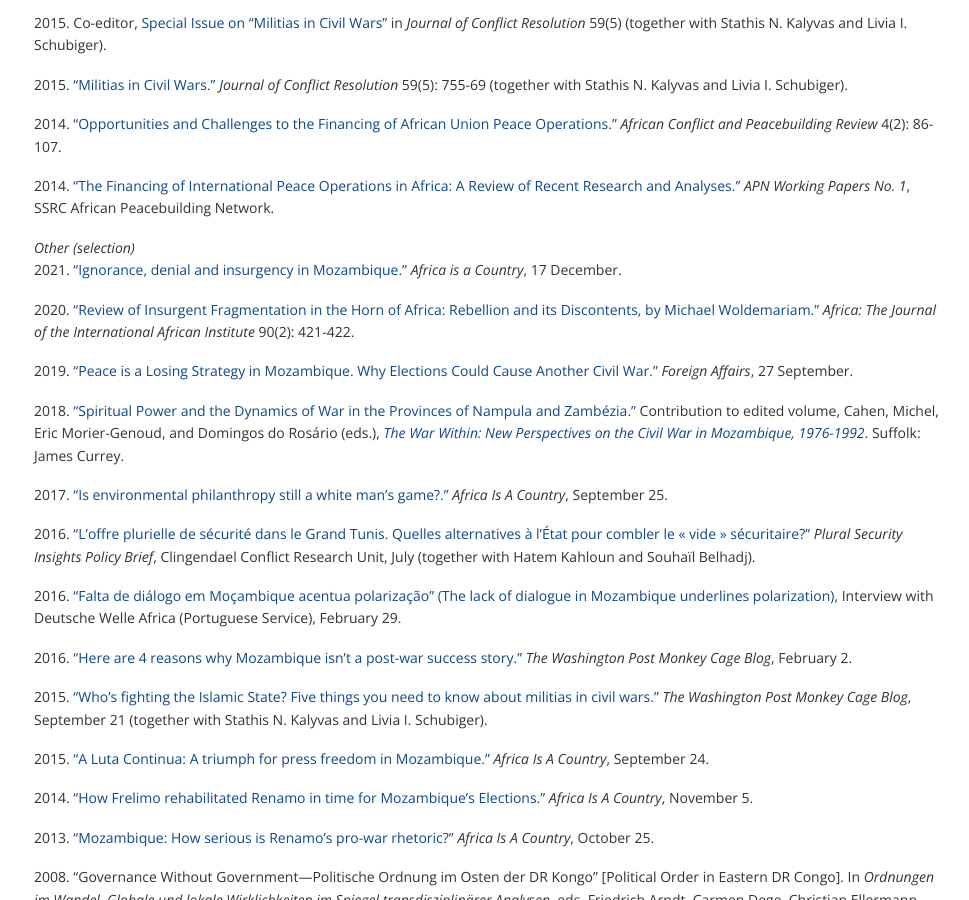
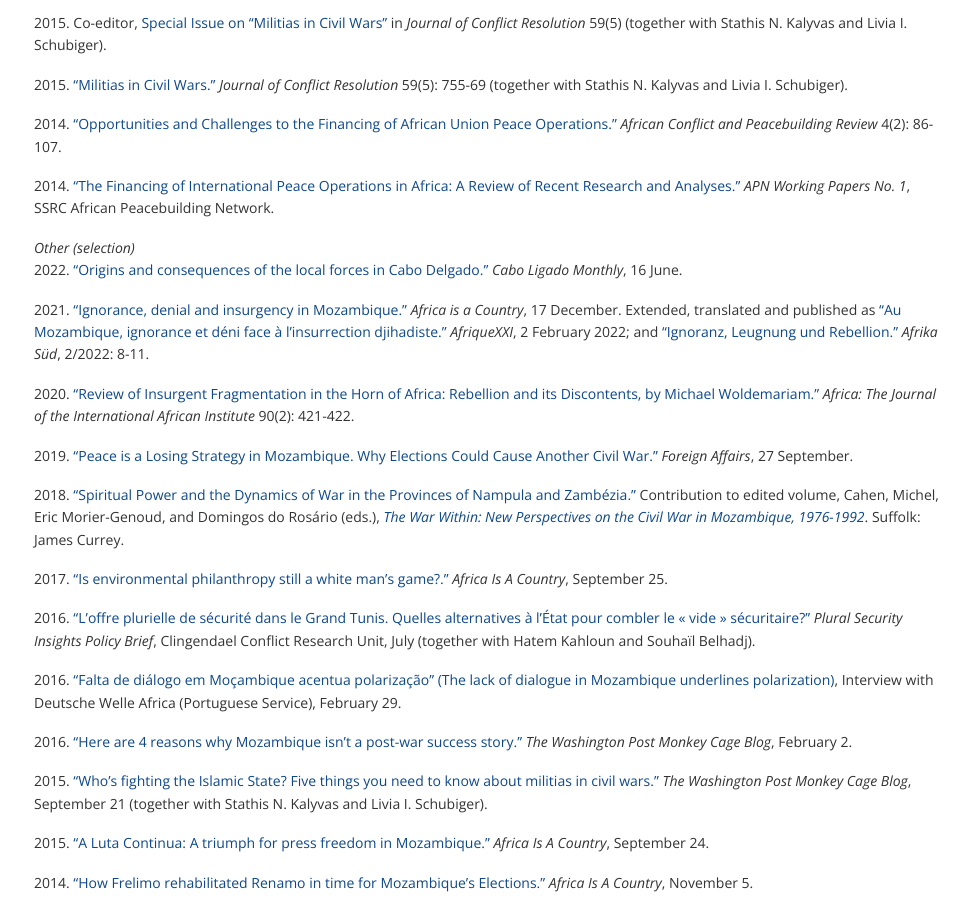
Before and after one commit to corinnajentzsch/corinnajentzsch.github.io, a Jekyll site: the page built from publications.md, in a window 1280 px wide and 900 px high, scrolled down 729 px. Shown: the whole window, without its empty margins (151-1120 px from the left). Built offline with Jekyll 4.4.1, drawn with Linux system fonts in a browser that asks for light colours.

Commit message:
Update publications.md

```diff
--- a/publications.md
+++ b/publications.md
@@ -27,7 +27,9 @@ _Peer-reviewed_
 2014\. ["The Financing of International Peace Operations in Africa: A Review of Recent Research and Analyses."](webarchive.ssrc.org/working-papers/APN_WorkingPapers01_Jentzsch.pdf "APN WorkingPapers 01 Jentzsch") _APN Working Papers No. 1_, SSRC African Peacebuilding Network.
 
 _Other (selection)_
-2021\. ["Ignorance, denial and insurgency in Mozambique."](https://africasacountry.com/2021/12/ignorance-denial-and-insurgency-in-mozambique) _Africa is a Country_, 17 December.
+2022\. ["Origins and consequences of the local forces in Cabo Delgado."](https://www.caboligado.com/monthly-reports/cabo-ligado-monthly-may-2022) _Cabo Ligado Monthly_, 16 June.
+
+2021\. ["Ignorance, denial and insurgency in Mozambique."](https://africasacountry.com/2021/12/ignorance-denial-and-insurgency-in-mozambique) _Africa is a Country_, 17 December. Extended, translated and published as ["Au Mozambique, ignorance et déni face à l’insurrection djihadiste."]( https://afriquexxi.info/article4902.html) _AfriqueXXI_, 2 February 2022; and ["Ignoranz, Leugnung und Rebellion."](https://www.afrika-sued.org/ausgaben/heft-2-2022/ignoranz-leugnung-und-rebellion/) _Afrika Süd_, 2/2022: 8-11.
 
 2020\. ["Review of Insurgent Fragmentation in the Horn of Africa: Rebellion and its Discontents, by Michael Woldemariam."](https://www.muse.jhu.edu/article/751853) _Africa: The Journal of the International African Institute_ 90(2): 421-422.
 
```
